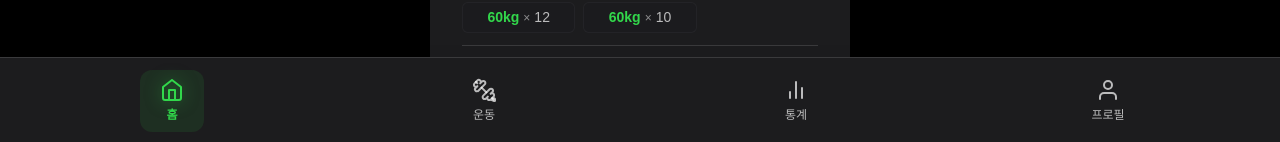
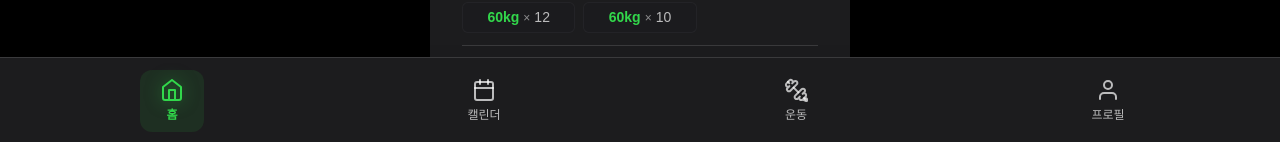
Before and after one commit to Sharknia/dowajwo-woondong, a Next.js app: page / in a window 1280 px wide. Shown: the part 656-798 px from the top of the page. Built offline with nearby package versions, Linux system fonts and the light colour scheme.

Commit message:
네비게이션 바에 캘린더 항목 추가 및 아이콘 변경. 통계 항목 제거로 UI 간소화.

```diff
--- a/components/ui/NavigationBar.tsx
+++ b/components/ui/NavigationBar.tsx
@@ -19,8 +19,8 @@ interface NavigationBarProps {
 
 const defaultItems: NavigationItem[] = [
   { id: 'home', label: '홈', icon: 'home', href: '/' },
+  { id: 'calendar', label: '캘린더', icon: 'calendar', href: '/calendar' },
   { id: 'workout', label: '운동', icon: 'dumbbell', href: '/workout' },
-  { id: 'stats', label: '통계', icon: 'chart', href: '/stats' },
   { id: 'profile', label: '프로필', icon: 'user', href: '/profile' },
 ];
 
@@ -103,12 +103,13 @@ export function NavigationBar({
             <path d="M6.404 12.768a2 2 0 1 1-2.829-2.829l1.768-1.767a2 2 0 1 1-2.828-2.829l2.828-2.828a2 2 0 1 1 2.829 2.828l1.767-1.768a2 2 0 1 1 2.829 2.829z" />
           </svg>
         );
-      case 'chart':
+      case 'calendar':
         return (
           <svg style={iconStyle} viewBox="0 0 24 24" fill="none" stroke={iconColor} strokeWidth="2" strokeLinecap="round" strokeLinejoin="round">
-            <line x1="18" y1="20" x2="18" y2="10" />
-            <line x1="12" y1="20" x2="12" y2="4" />
-            <line x1="6" y1="20" x2="6" y2="14" />
+            <rect x="3" y="4" width="18" height="18" rx="2" ry="2" />
+            <line x1="16" y1="2" x2="16" y2="6" />
+            <line x1="8" y1="2" x2="8" y2="6" />
+            <line x1="3" y1="10" x2="21" y2="10" />
           </svg>
         );
       case 'user':
```
